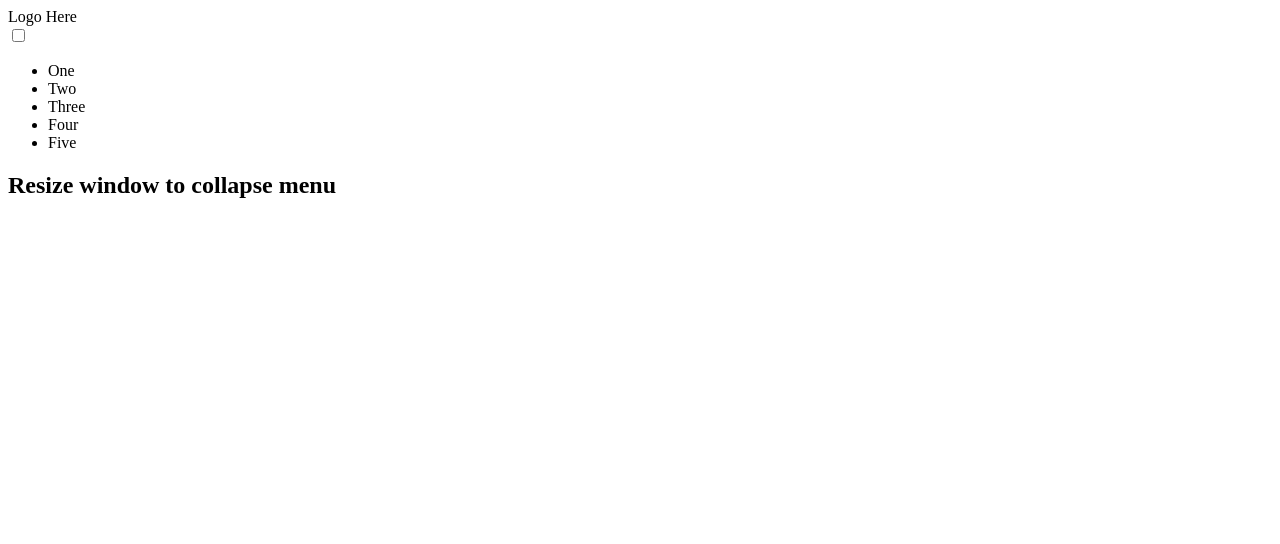
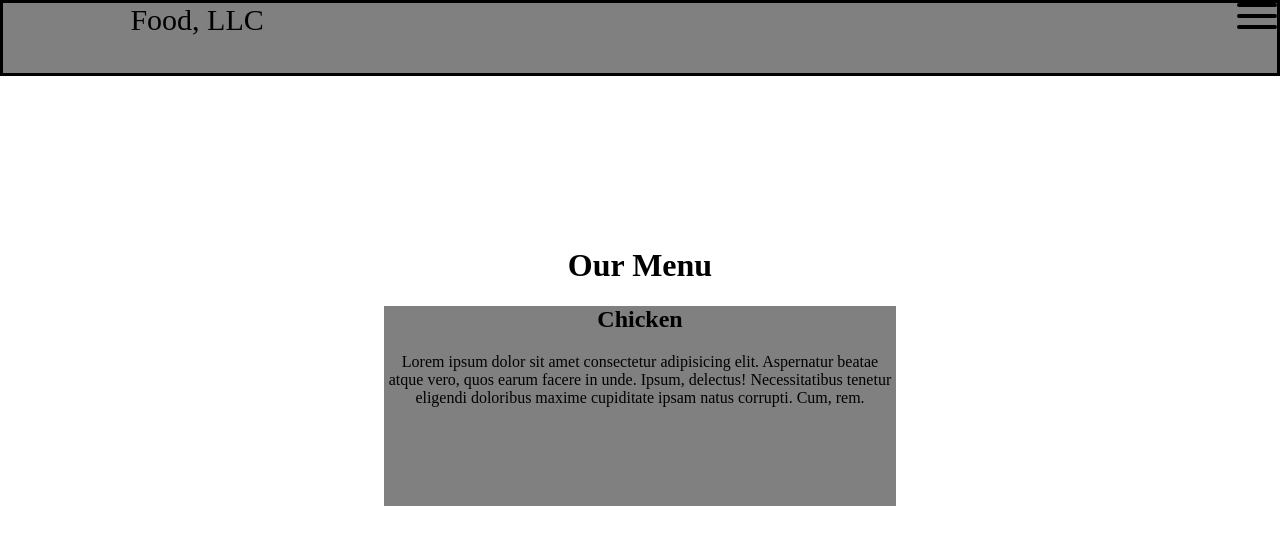
Before and after one commit to Cavid002557/module3-solution, a plain HTML site: page index.html in a window 1280 px wide. Drawn offline with Linux system fonts and the light colour scheme.

Commit message:
Add files via upload

```diff
--- a/index.html
+++ b/index.html
@@ -4,28 +4,148 @@
     <meta charset="UTF-8">
     <meta name="viewport" content="width=device-width, initial-scale=1.0">
     <title>Document</title>
-    <link rel="stylesheet" href="./style.scss">
+
 </head>
+<style>
+    .burger-checkbox {
+    position: absolute;
+    visibility: hidden;
+  }
+  .burger {
+    position: relative;
+    z-index: 1;
+    cursor: pointer;
+    display: block;
+    position: relative;
+    border: none;
+    background: transparent;
+    width: 40px;
+    height: 26px;
+
+
+    float: right;
+
+  }
+  .burger::before,
+  .burger::after {
+    content: '';
+    left:0;
+    position: absolute;
+    display: block;
+    width: 100%;
+    height: 4px;
+    border-radius: 10px;
+    background: #000;
+
+
+  }
+  .burger::before {
+
+    top: 0;
+    box-shadow: 0 11px 0 #000;
+    transition: box-shadow .3s .15s, top .3s .15s, transform .3s;
+  }
+  .burger::after {
+    bottom: 0;
+    transition: bottom .3s .15s, transform .3s;
+  }
+  .burger-checkbox:checked + .burger::before {
+    top: 11px;
+    transform: rotate(45deg);
+    box-shadow: 0 6px 0 rgba(0,0,0,0);
+    transition: box-shadow .15s, top .3s, transform .3s .15s;
+  }
+  .burger-checkbox:checked + .burger::after {
+    bottom: 11px;
+    transform: rotate(-45deg);
+    transition: bottom .3s, transform .3s .15s;
+  }
+  .burger-checkbox{
+    margin-left: 40%;
+    margin-top: 5px;
+  }
+  .menu span{
+    padding-top: 5px;
+  font-size: 30px;
+  margin-left: 10%;
+  }
+
+  .menu-list {
+    top: 0;
+    left:0;
+    position: absolute;
+    display: grid;
+    gap: 12px;
+    padding: 42px 0;
+    margin: 0;
+    background: gray;
+    list-style-type: none;
+    transform: translateY(-100%);
+    transition: .5s;
+
+    width: 100%;
+  }
+  .menu-item {
+    display: block;
+    padding: 8px;
+    color: black;
+    font-size: 18px;
+    text-align: center;
+    text-decoration: none;
+  }
+  .menu-item:hover {
+    background-color:white;
+  }
+  .burger-checkbox:checked ~ .menu-list {
+    transform: translateX(0);
+  }
+
+  body{
+    margin: 0;
+  }
+
+  .menu{
+   background-color: gray;
+   height: 70px;
+   border: solid 3px black;
+  }
+
+  .ourmenu{
+    padding-top: 150px;
+    text-align: center;
+   }
+
+   .box{
+    margin-right: 30%;
+    margin-left: 30%;
+    height: 200px;
+    width: 40%;
+    background-color: gray;
+    text-align: center;
+   }
+</style>
 <body>
+    <div class="menu">
+      <span>Food, LLC</span>
+        <input type="checkbox" id="burger-checkbox" class="burger-checkbox">
+        <label for="burger-checkbox" class="burger"></label>
 
-  <section class="top-nav">
-    <div>
-      Logo Here
+        <ul class="menu-list">
+
+            <li><a href="#" class="menu-item">Chicken</a><li>
+            <li><a href="#" class="menu-item">Sushi</a><li>
+            <li><a href="#" class="menu-item">Beef</a><li>
+
+        </ul>
     </div>
-    <input id="menu-toggle" type="checkbox" />
-    <label class='menu-button-container' for="menu-toggle">
-    <div class='menu-button'></div>
-  </label>
-    <ul class="menu">
-      <li>One</li>
-      <li>Two</li>
-      <li>Three</li>
-      <li>Four</li>
-      <li>Five</li>
-    </ul>
-  </section>
+    <div class="ourmenu"><h1>Our Menu</Menu></h1></div>
+    <div class="item"><div class="box">
+        <h2>Chicken</h2>
+        <span>Lorem ipsum dolor sit amet consectetur adipisicing elit. Aspernatur beatae atque vero, quos earum facere in unde. Ipsum, delectus! Necessitatibus tenetur eligendi doloribus maxime cupiditate ipsam natus corrupti. Cum, rem.</span>
+    </div></div>
 
-<h2>Resize window to collapse menu</h2>
+
+
 
 </body>
 </html>
```
